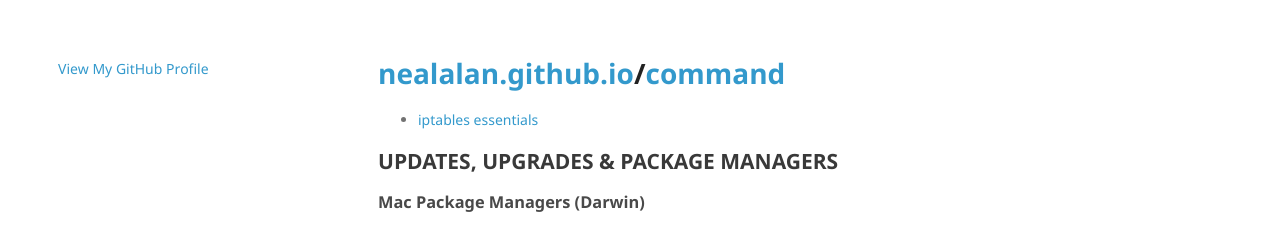
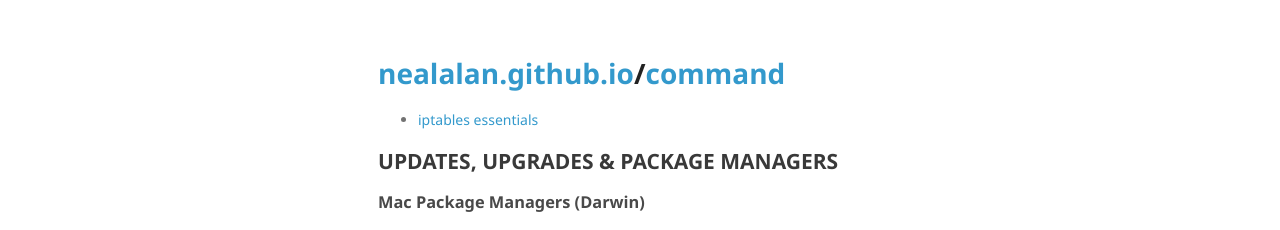
Before and after one commit to nealalan/command, a Jekyll site: the page built from README.md, in a window 1280 px wide. Shown: the top 230 px of the page. Built offline with Jekyll 4.4.1, drawn with Linux system fonts in a browser that asks for light colours; nearby versions of some CDN libraries; our own code applies the rules of GitHub Pages for plain Markdown files.

Commit message:
Update default.html

```diff
--- a/_layouts/default.html
+++ b/_layouts/default.html
@@ -15,30 +15,15 @@
     <link rel="stylesheet" href="{{ '/assets/css/style.css?v=' | append: site.github.build_revision | relative_url }}">
     <script src="{{ '/assets/js/wiki-features.js' | relative_url }}"></script>
 
-    {% if site.custom_head %}
-        {% include head.html %}
-    {% endif %}
+    <meta name="viewport" content="width=device-width">
 
-    <meta name="viewport" content="width=device-width">
-    <!--[if lt IE 9]>
-    <script src="//html5shiv.googlecode.com/svn/trunk/html5.js"></script>
-    <![endif]-->
   </head>
   <body>
     <div class="wrapper">
-      <header>
-          <p class="view"><a href="{{ site.github.owner_url }}">View My GitHub Profile</a></p>
-      </header>
       <section>
-
       <div id="content">
         {{ content }}
       </div>
-
-      {% if site.comments %}
-          {% include comments.html %}
-      {% endif %}
-
       </section>
       <footer>
         {% if site.custom_footer %}
@@ -55,6 +40,5 @@
       </footer>
     </div>
     <script src="{{ '/assets/js/scale.fix.js' | relative_url }}"></script>
-
   </body>
 </html>
```
